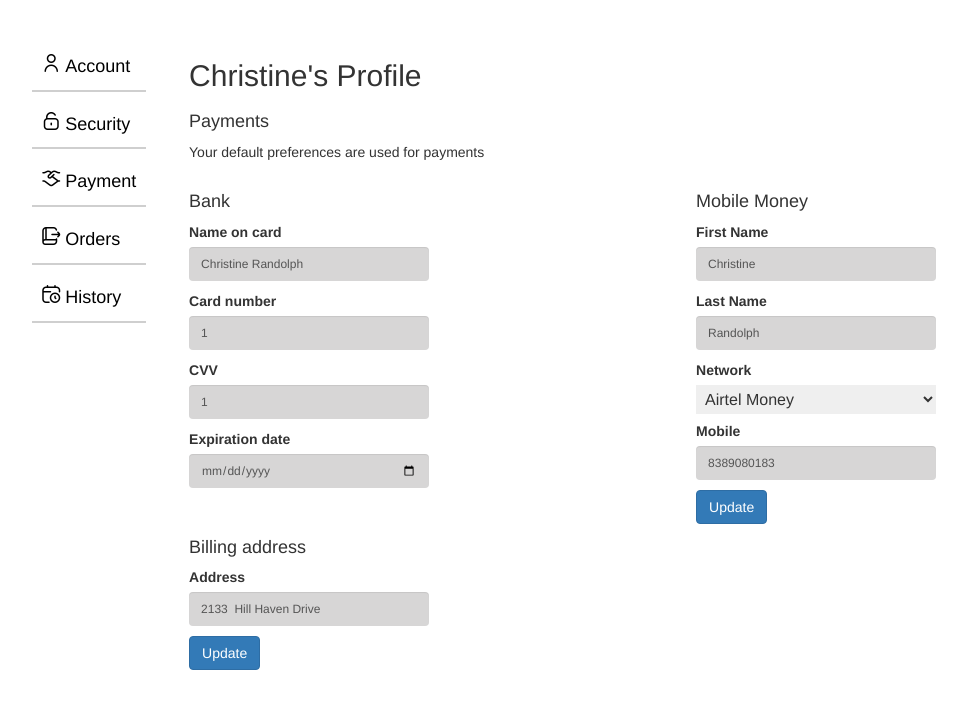
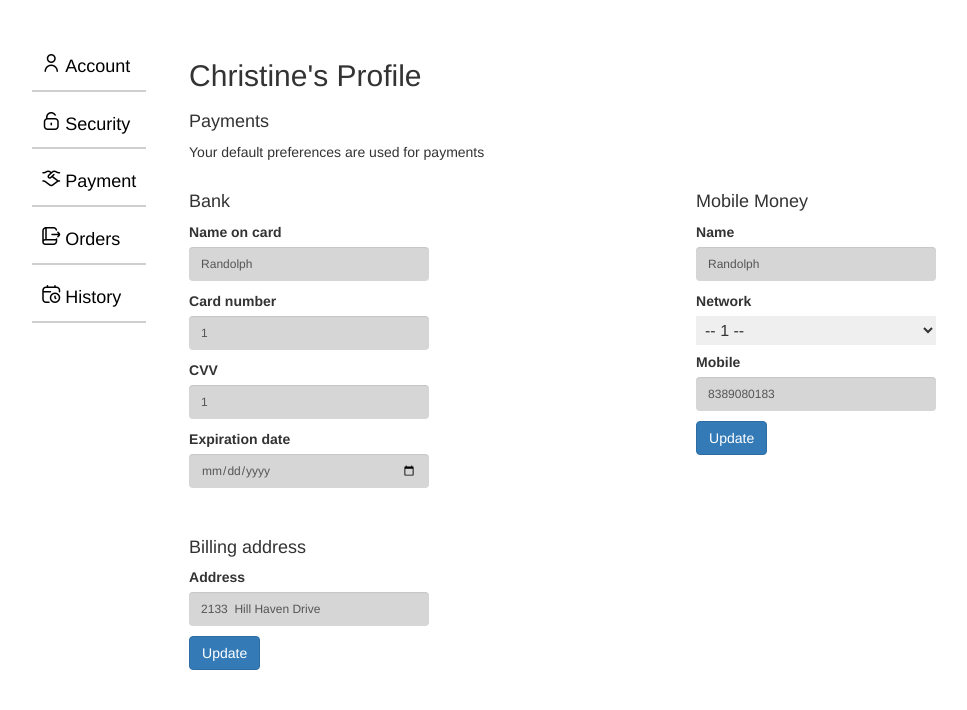
Before and after one commit to eliotalders0n/farmersPride, a PHP site: page /ecommerce-app-h/payments.php in a window 1280 px wide; the page is wider, and only the part inside the window is pictured. Shown: the part 51-761 px from the top of that part, without its empty margins (20-987 px from the left). Run offline with PHP 8.4, Linux system fonts and the light colour scheme; a user stored in the database is signed in; data comes from the database, SQL or seed files in the repository; data that the repository does not hold is empty.

Commit message:
Finshed with mobile money form and bank details

```diff
--- a/account/payments.php
+++ b/account/payments.php
@@ -22,7 +22,7 @@
                 exp_date='$exp_date'
                 WHERE user_id = '$_SESSION[uid]'";
 		$run_query = mysqli_query($con,$sql);
-        $_SESSION['name'] = $name;
+        $_SESSION['fullname'] = $name;
         $_SESSION['exp_date'] = $exp_date;
         $_SESSION['card_number'] = $card_number;
         $_SESSION['cvv'] = $cvv;
--- a/payments.php
+++ b/payments.php
@@ -9,11 +9,11 @@
     <form action="account/payments.php" method="POST">
     <input type="text" name="uid" id="uid" value="<?php echo $_SESSION[ 'uid' ]; ?>" hidden="true">
     <label>Name on card</label>
-    <input type="text" name="name" id="name" value="<?php echo $_SESSION[ 'name' ] ." ". $_SESSION[ 'last_name' ]; ?>" class="form-control">
+    <input type="text" name="name" id="name" value="<?php echo $_SESSION[ 'fullname']; ?>" class="form-control">
     <label>Card number</label>
-    <input type="text" name="card_number" id="card_number" value="<?php echo $_SESSION[ 'card_number' ]; ?>" class="form-control">
+    <input type="number" name="card_number" id="card_number" value="<?php echo $_SESSION[ 'card_number' ]; ?>" class="form-control">
     <label>CVV</label>
-    <input type="text" name="cvv" id="cvv" value="<?php echo $_SESSION[ 'cvv' ]; ?>" class="form-control">
+    <input type="number" name="cvv" id="cvv" value="<?php echo $_SESSION[ 'cvv' ]; ?>" class="form-control">
     <label>Expiration date</label>
     <input type="date" name="exp_date" id="exp_date" value="<?php echo $_SESSION[ 'exp_date' ]; ?>" class="form-control">
     <br>
@@ -26,14 +26,13 @@
 
     <div class="tabs">
     <h2 style="margin-left: 0px; font-size: 18px;">Mobile Money</h2>
-    <form action="account/accounts.php" method="POST">
+    <form action="account/payments_mobile.php" method="POST">
     <input type="text" name="uid" id="uid" value="<?php echo $_SESSION[ 'uid' ]; ?>" hidden="true">
-    <label>First Name</label>
-    <input type="text" name="first_name" id="first_name" value="<?php echo $_SESSION[ 'name' ]; ?>" class="form-control">
-    <label>Last Name</label>
-    <input type="text" name="last_name" id="last_name" value="<?php echo $_SESSION[ 'last_name' ]; ?>" class="form-control">
+    <label>Name</label>
+    <input type="text" name="name" id="name" value="<?php echo $_SESSION[ 'fullname' ]; ?>" class="form-control" readonly>
     <label>Network</label><br>
-    <select name="network">
+    <select name="Network">
+                <option style="background-color: lightgray;" value="<?php echo $_SESSION[ 'Network' ]; ?>"> -- <?php echo $_SESSION[ 'Network' ]; ?> --</option>
                 <option value="Airtel">Airtel Money</option>
                 <option value="MTN">MTN Mobile Money</option>
     </select><br>
```
Also changed, not shown: account/payments_mobile.php (added, +27 -0 lines), login.php (+13 -0 lines), 1 other file.
